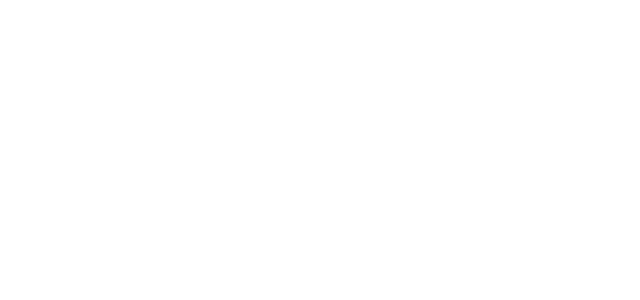
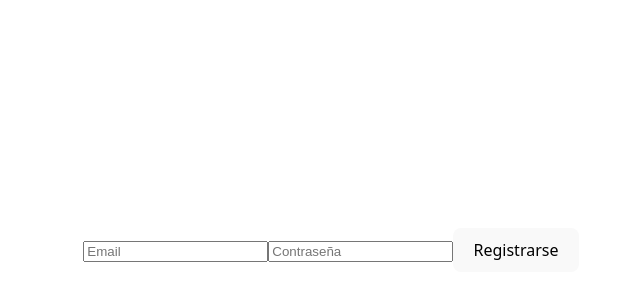
Before and after one commit to Emadlgg/MoneyFlow_Frontend, a React (Vite) app: page /register in a window 1280 px wide. Before the commit this address had no page. Shown: the part 150-450 px from the top of the page, without its empty margins (309-949 px from the left). Built offline with nearby package versions, Linux system fonts and the light colour scheme.

Commit message:
Functional frotend endpoints. Welcome page, Transactions page and register page

```diff
--- a/src/App.tsx
+++ b/src/App.tsx
@@ -1,6 +1,7 @@
 import { BrowserRouter as Router, Routes, Route } from 'react-router-dom'
 import HomePage from './pages/Home'
 import TransactionsPage from './pages/Transactions'
+import RegisterForm from './components/Auth/RegisterForm'
 import './assets/style/App.css'
 
 function App() {
@@ -9,6 +10,7 @@
       <Routes>
         <Route path="/" element={<HomePage />} />
         <Route path="/transactions" element={<TransactionsPage />} />
+        <Route path="/register" element={<RegisterForm />} />
       </Routes>
     </Router>
   )
--- a/src/components/Auth/RegisterForm.tsx
+++ b/src/components/Auth/RegisterForm.tsx
@@ -1,17 +1,20 @@
 import { useState } from 'react';
 import axios from 'axios';
 
-export default function Register() {
+export default function RegisterForm() {
   const [email, setEmail] = useState('');
   const [password, setPassword] = useState('');
 
   const handleSubmit = async (e: React.FormEvent) => {
     e.preventDefault();
     try {
-      await axios.post('http://localhost:3001/api/auth/register', { email, password });
+
+      await axios.post('http://localhost:3000/api/auth/register', { email, password });
       alert('¡Registro exitoso!');
+      setEmail('');
+      setPassword('');
     } catch (error) {
-      console.error(error);
+      console.error('Error en registro:', error);
       alert('Error al registrar');
     }
   };
```
Also changed, not shown: package.json (+6 -4 lines), 2 other files (tests, documents, lock files or other folders).
